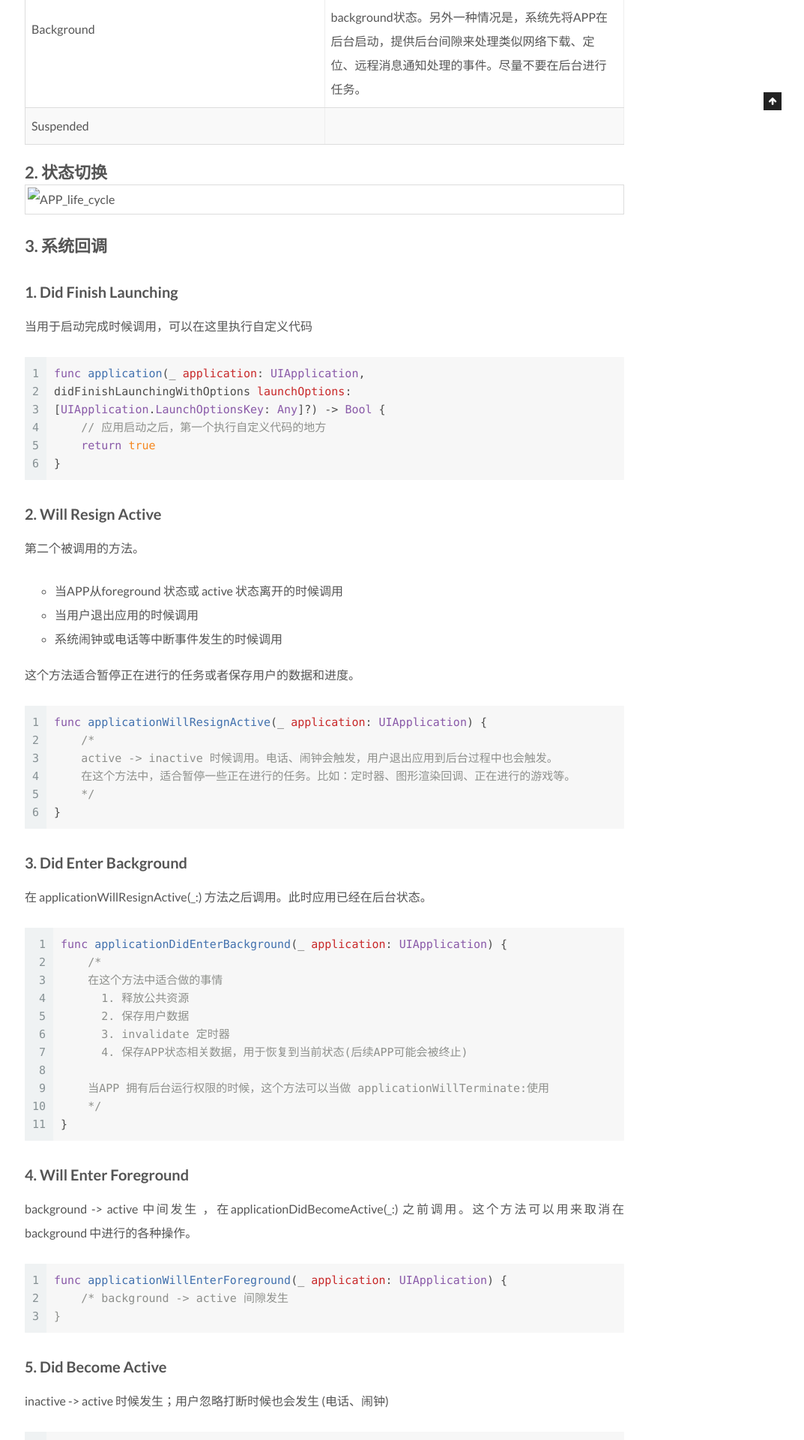
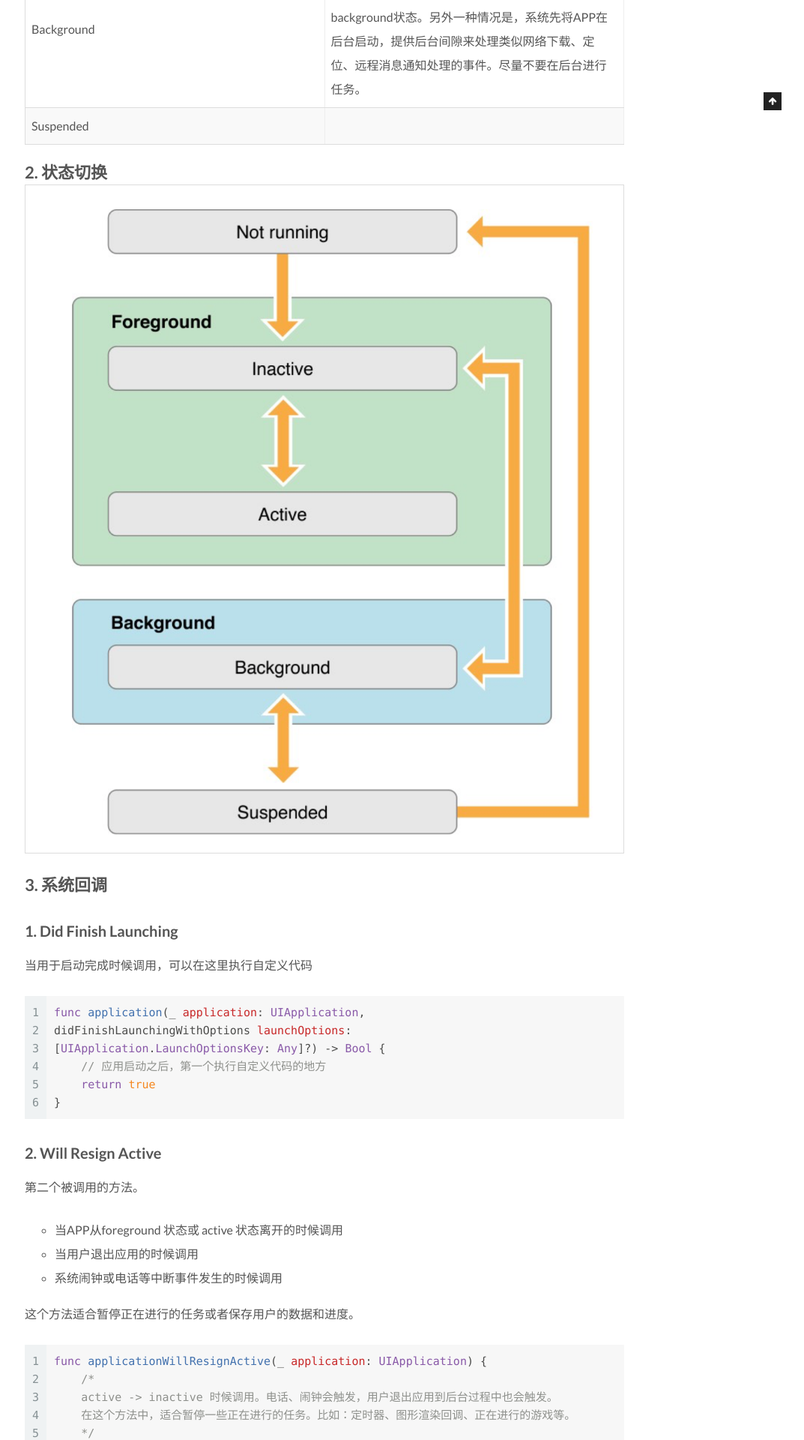
Before and after one commit to DikeyKing/dikeyking.github.io, a Jekyll site: the page built from _posts/2019-10-10-iOS 应用生命周期.md, in a window 1280 px wide. Shown: the part 853-2773 px from the top of the page at 75% size, without its empty margins (207-1280 px from the left). Built offline with Jekyll 4.4.1, drawn with Linux system fonts in a browser that asks for light colours; some of the changed text lies outside the part shown.

Commit message:
Update 2019-10-10-iOS 应用生命周期.md

```diff
--- a/_posts/2019-10-10-iOS 应用生命周期.md
+++ b/_posts/2019-10-10-iOS 应用生命周期.md
@@ -17,7 +17,7 @@ tags: [X]
 
 # 2. 状态切换
 
-![APP_life_cycle](/Users/king/OneDrive/笔记/APP生命周期/APP_life_cycle.png)
+![APP_life_cycle](https://raw.githubusercontent.com/DikeyKing/dikeyking.github.io/master/_posts/img/APP_life_cycle.png)
 
 # 3. 系统回调
 
```
Also changed, not shown: other parts of _posts/2019-10-10-iOS 应用生命周期.md (+2 -0 lines).
